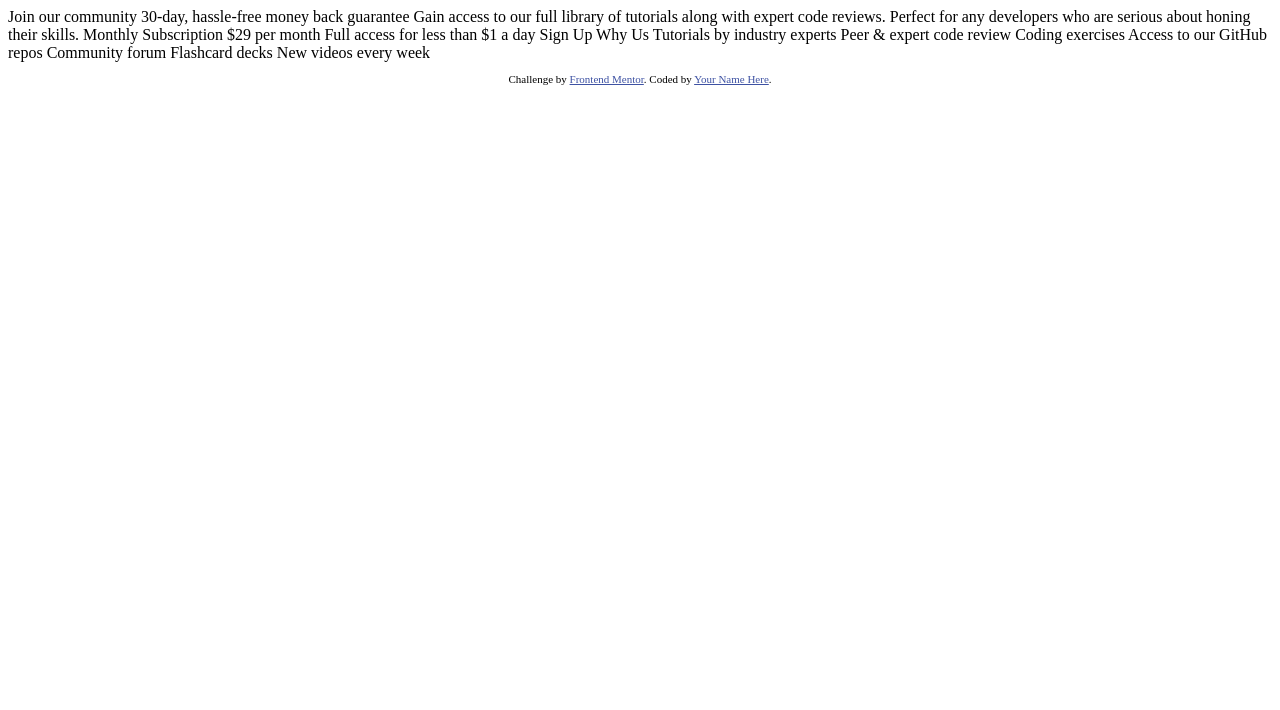
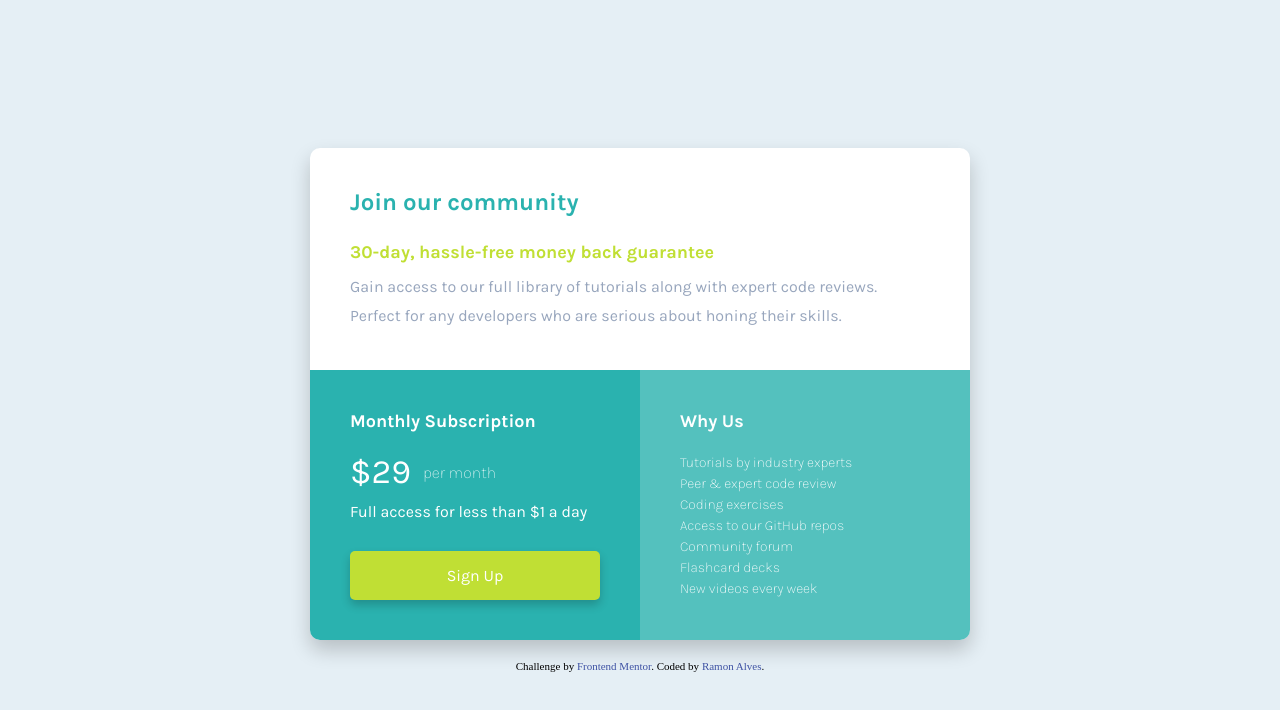
Before and after one commit to Ramon-Alvez/Frontend-Mentor-HTML-CSS-Newbie-Single-price-grid-component, a plain HTML site: page index.html in a window 1280 px wide. Drawn offline with Linux system fonts and the light colour scheme.

Commit message:
feat: finalizando  o desafio

```diff
--- /dev/null
+++ b/assets/css/reset.css
@@ -0,0 +1,13 @@
+*{
+    margin: 0;
+    padding: 0;
+    box-sizing: border-box;
+}
+
+ul li{
+    list-style: none;
+}
+
+a{
+    text-decoration: none;
+}
--- /dev/null
+++ b/assets/css/style.css
@@ -0,0 +1,173 @@
+/* Variables */
+:root{
+    --MainColor: hsl(179, 62%, 43%);
+    --Contrast: hsl(71, 73%, 54%);
+
+    --BackgroundColor: hsl(204, 43%, 93%);
+    --FontColor: hsl(218, 22%, 67%);
+
+    --Shadow: hsla(0, 0%, 0%, 0.2);
+
+    font-size: 62.5%;
+}
+
+/* Display center config */
+body{
+    display: flex;
+    flex-direction: column;
+    min-height: 100vh;
+    align-items: center;
+    justify-content: center;
+
+    background-color: var(--BackgroundColor);
+}
+
+
+/* GRID Stylization */
+.container{
+    background-color: #fff;
+    display: grid;
+    max-width: 66rem;
+    grid-template-areas:
+        "main-card main-card"
+        "price-card why-us-card";
+    grid-template-columns: 1fr 1fr;
+    grid-template-rows: fit-content fit-content;
+    border-radius: 1rem;
+    box-shadow: 0 10px 20px var(--Shadow);
+
+    margin: 2rem;
+
+    font-family: "Karla", sans-serif;
+    font-size: 1.6rem;
+
+    /* Standard Padding */
+    --CardPadding: 4rem;
+}
+
+
+/* Main Card Stylization  */
+.join-card{
+    grid-area: main-card;
+    padding: var(--CardPadding);
+}
+.main-header .title{
+    color: var(--MainColor);
+}
+.main-header .subtitle{
+    color: var(--Contrast);
+    font-size: 1.8rem;
+
+    margin-top: 2.5rem;
+    margin-bottom: 1rem;
+}
+.join-card p{
+    color: var(--FontColor);
+    line-height: 1.8;
+}
+
+
+/* Secondary Cards Standard Stylization */
+.card{
+    padding: var(--CardPadding);
+    background-color: var(--MainColor);
+
+    color: #fff;
+}
+.card h2{
+    font-size: 1.8rem;
+    margin-bottom: 2rem;
+    font-weight: 40rem;
+}
+
+
+/* Price Card Stylization */
+.price-card{
+    grid-area: price-card;
+
+    border-end-start-radius: 10px;
+}
+.price-card .price{
+    display: flex;
+    align-items: center;
+    }
+    .price span{
+        font-size: 3.4rem;
+        padding-right: 1.2rem;
+    }
+    .price p{
+        opacity: 0.8;
+        font-weight: 200;
+}
+.price-card .description{
+    padding: 1rem 0;
+}
+.price-card .button{
+    background-color: var(--Contrast);
+    display: block;
+    text-align: center;
+    margin-top: 2rem;
+
+    border-radius: 5px;
+    padding: 1.5rem;
+    color: #fff;
+    box-shadow: 0 5px 10px var(--Shadow);
+}
+.price-card .button:hover{
+    transform: scale(1.01);
+    transition: 0.2s ease-in-out;
+    font-weight: bold;
+}
+
+
+/* Why us Card Stylization */
+.why-us-card{
+    grid-area: why-us-card;
+
+    border-end-end-radius: 10px;
+    opacity: .8;
+}
+.why-us-card ul li{
+    font-size: 1.4rem;
+
+    line-height: 1.5;
+    font-weight: lighter;
+}
+
+
+/* Footer */
+footer{
+    margin-top: 2rem 0;
+}
+.attribution {
+    font-size: 1.1rem;
+    text-align: center;
+}
+.attribution a {
+    color: hsl(228, 45%, 44%);
+}
+
+
+/* Responsivity */
+@media (max-width: 55rem) {
+    .container{
+        grid-template-areas:
+            "main-card"
+            "price-card"
+            "why-us-card";
+        grid-template-columns: 100%;
+        --MobileCardPadding: 3rem;
+    }
+    .join-card{
+        padding: var(--MobileCardPadding);
+    }
+    .card{
+        padding: var(--MobileCardPadding);
+    }
+    .price-card{
+        border-radius: 0;
+    }
+    .why-us-card{
+        border-radius: 0 0 10px 10px;
+    }
+}
--- a/index.html
+++ b/index.html
@@ -4,46 +4,70 @@
   <meta charset="UTF-8">
   <meta name="viewport" content="width=device-width, initial-scale=1.0"> <!-- displays site properly based on user's device -->
 
-  <link rel="icon" type="image/png" sizes="32x32" href="./images/favicon-32x32.png">
+  <link rel="icon" type="image/png" sizes="32x32" href="./assets/images/favicon-32x32.png">
+  <link rel="preconnect" href="https://fonts.googleapis.com">
+  <link rel="preconnect" href="https://fonts.gstatic.com" crossorigin>
+  <link href="https://fonts.googleapis.com/css2?family=Karla:ital,wght@0,200..800;1,200..800&display=swap" rel="stylesheet">
 
   <title>Frontend Mentor | Single Price Grid Component</title>
 
-  <!-- Feel free to remove these styles or customise in your own stylesheet 👍 -->
-  <style>
-    .attribution { font-size: 11px; text-align: center; }
-    .attribution a { color: hsl(228, 45%, 44%); }
-  </style>
+  <link rel="stylesheet" href="assets/css/reset.css">
+  <link rel="stylesheet" href="assets/css/style.css">
+
 </head>
 <body>
-  Join our community
+  <main class="container">
+    <section class="join-card">
+      <header class="main-header">
+        <h1 class="title">Join our community</h1>
 
-  30-day, hassle-free money back guarantee
+        <h2 class="subtitle">30-day, hassle-free money back guarantee</h2>
+      </header>
 
-  Gain access to our full library of tutorials along with expert code reviews.
-  Perfect for any developers who are serious about honing their skills.
+      <p>
+        Gain access to our full library of tutorials along with expert code reviews.
+        Perfect for any developers who are serious about honing their skills.
+      </p>
+    </section>
 
-  Monthly Subscription
+    <section class="card price-card">
+      <header class="card-header">
+        <h2>Monthly Subscription</h2>
+      </header>
 
-  &dollar;29 per month
+      <div class="price">
+        <span>&dollar;29</span> <p>per month</p>
+      </div>
 
-  Full access for less than &dollar;1 a day
+      <p class="description">
+        Full access for less than &dollar;1 a day
+      </p>
 
-  Sign Up
+      <a class="button"
+        href="#">Sign Up</a>
+    </section>
 
-  Why Us
+    <section class="card why-us-card">
+      <header class="card-header">
+        <h2>Why Us</h2>
+      </header>
 
-  Tutorials by industry experts
-  Peer &amp; expert code review
-  Coding exercises
-  Access to our GitHub repos
-  Community forum
-  Flashcard decks
-  New videos every week
+      <ul>
+        <li>Tutorials by industry experts</li>
+        <li>Peer &amp; expert code review</li>
+        <li>Coding exercises</li>
+        <li>Access to our GitHub repos</li>
+        <li>Community forum</li>
+        <li>Flashcard decks</li>
+        <li>New videos every week</li>
+      </ul>
+    </section>
+  </main>
 
   <footer>
     <p class="attribution">
       Challenge by <a href="https://www.frontendmentor.io?ref=challenge" target="_blank">Frontend Mentor</a>.
-      Coded by <a href="#">Your Name Here</a>.
+      Coded by <a href="https://www.linkedin.com/in/ramon-alvez/" aria-label="My LinkedIn profile" title="My LinkedIn" target="_blank">Ramon Alves</a>.
     </p>
   </footer>
 </body>
```
Also changed, not shown: assets/screenshots/Desktop Preview.png (added), assets/screenshots/Mobile Preview.png (added), 1 other file.
